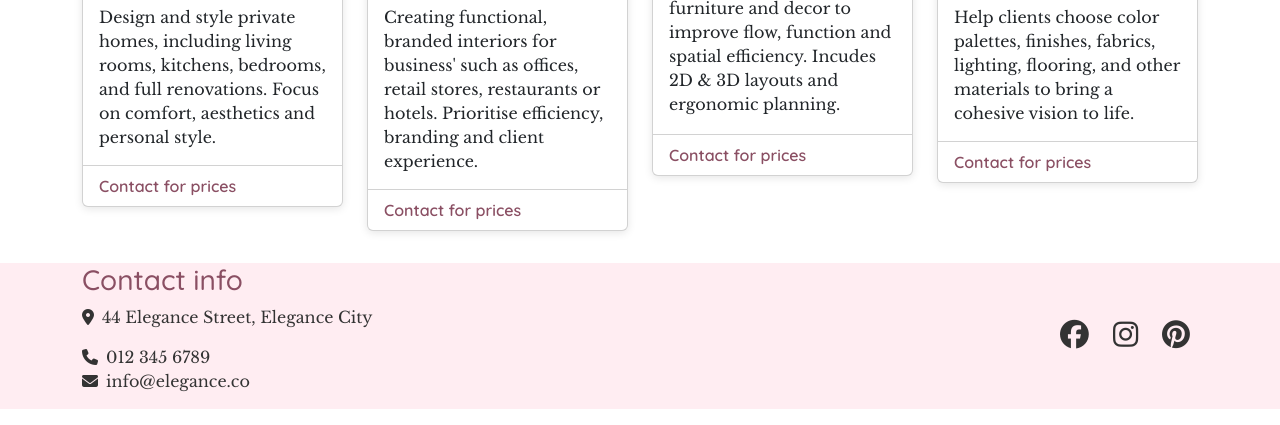
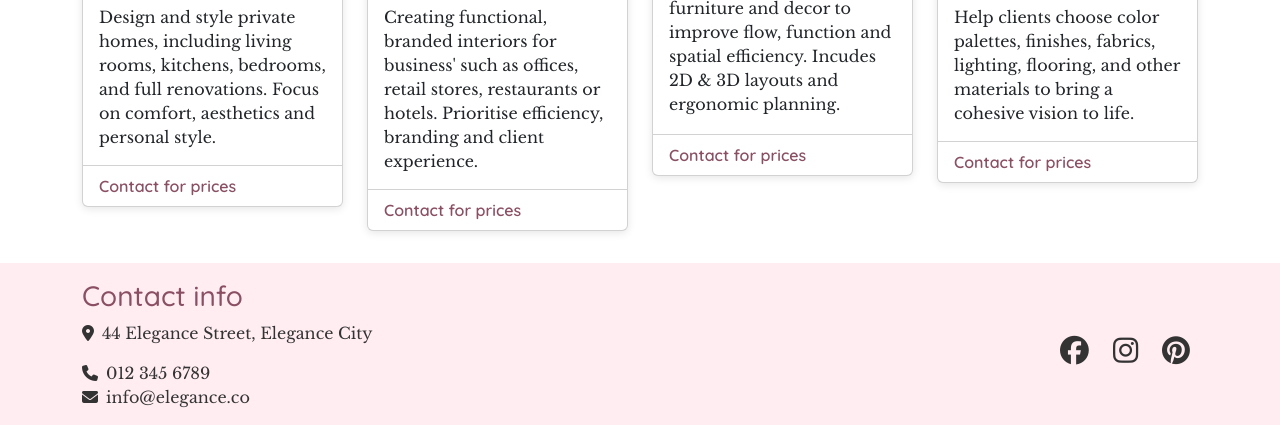
Before and after one commit to sineadezita/milestone-project-1, a plain HTML site: page index.html in a window 1280 px wide. Shown: the part 772-1197 px from the top of the page. Drawn offline with nearby package versions, Linux system fonts and the light colour scheme.

Commit message:
Add margin-top to footer

```diff
--- a/assets/css/style.css
+++ b/assets/css/style.css
@@ -171,7 +171,11 @@ h2 {
 
 #contact {
     background-color: var(--primary-color);
-    padding-bottom: 2rem 0;
+    padding-bottom: 3rem 0;
+}
+
+#contact .container {
+    margin-top: 1rem;
 }
 
 #contact h3 {
```
